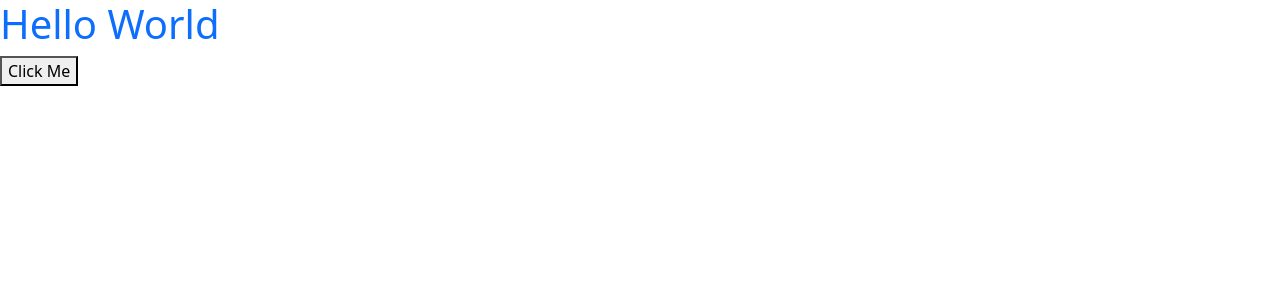
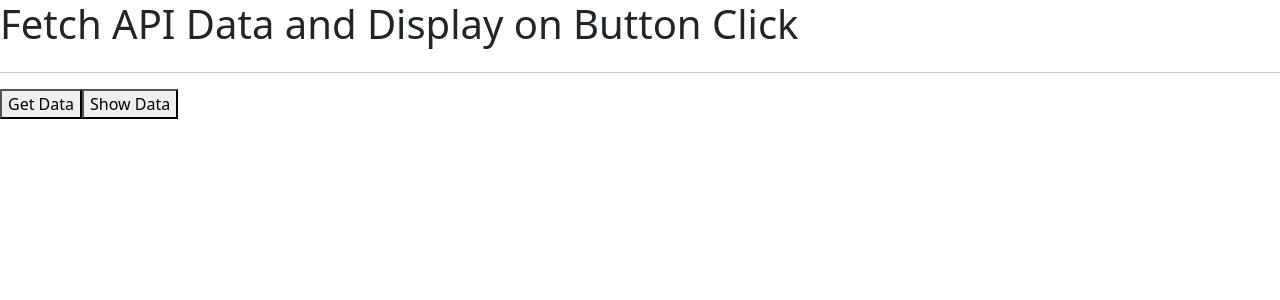
Before and after one commit to masum0191/react-practice-, a React (Vite) app: page / in a window 1280 px wide. Shown: the top 300 px of the page. Built offline with nearby package versions, Linux system fonts and the light colour scheme.

Commit message:
fethch api json stringify

```diff
--- a/src/App.jsx
+++ b/src/App.jsx
@@ -1,20 +1,30 @@
 
 import { useRef } from 'react';
 const App = () => {
-
-const number=useRef(0);
-
-const changehead=()=>{
-number.current++;
-console.log(number.current);
+  const dataRef = useRef(null);
+  let Ptagdata=useRef();
+  const getData= async()=>{
+    const response= await fetch('https://dummyjson.com/products');
+    dataRef.current= await response.json();
+  }
+  const showData=()=>{
+    Ptagdata.current.innerHTML=JSON.stringify(dataRef.current);
+  }
 
 
-  }
+
+
 
   return (
     <div>
-      <h1 className='text-primary'>Hello World</h1>
-    <button onClick={changehead}>Click Me</button>
+      <h1>Fetch API Data and Display on Button Click</h1>
+
+      {/* all data show here */}
+      <pre ref={Ptagdata}></pre>
+      {/* all data show here */}
+      <hr/>
+      <button onClick={getData}>Get Data</button>
+      <button onClick={showData}>Show Data</button>
     </div>
   );
 };
```
